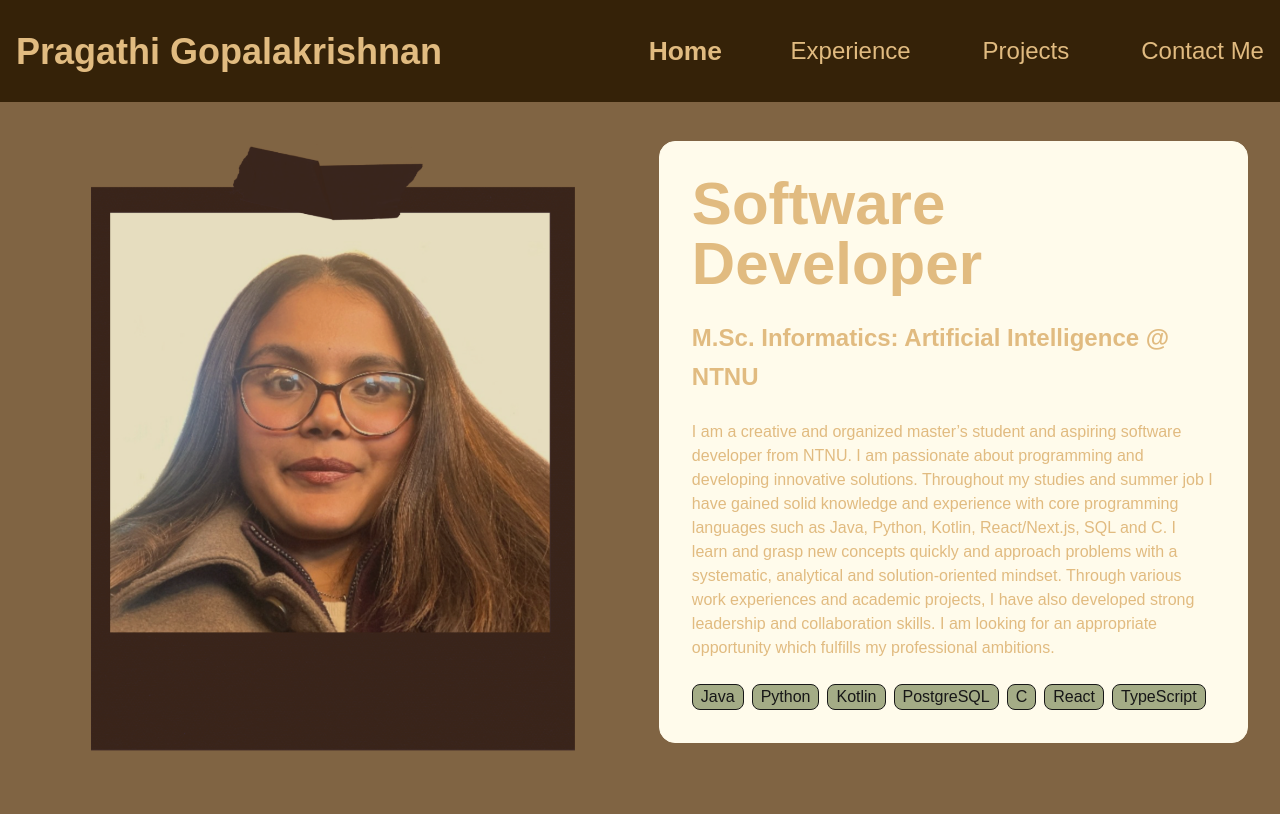
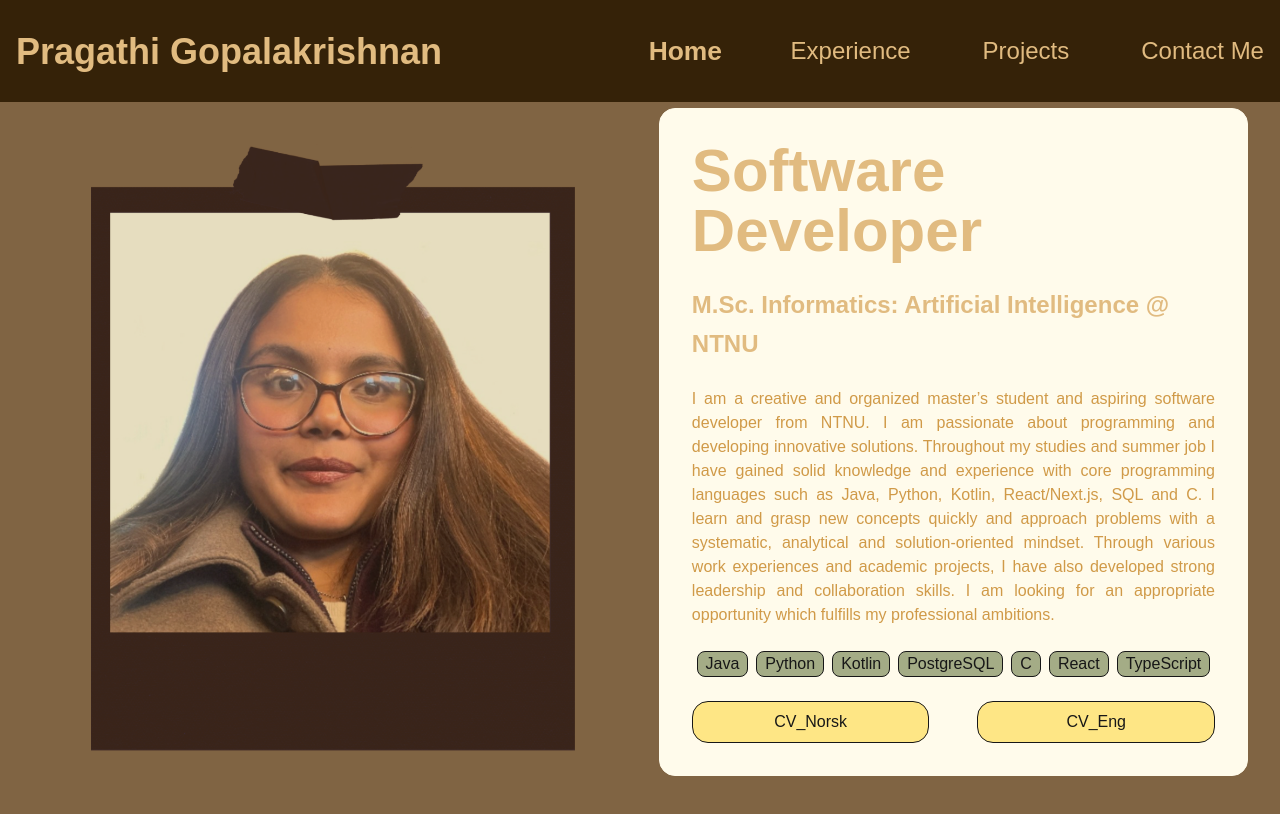
Before and after one commit to pragathiGopal25/portfolio, a Next.js app: page / in a window 1280 px wide. Shown: the top 814 px of the page. Built offline with nearby package versions, Linux system fonts and the light colour scheme.

Commit message:
added CV buttons

```diff
--- a/app/components/Timeline.tsx
+++ b/app/components/Timeline.tsx
@@ -31,7 +31,7 @@ function Timeline(
                             key={index}
                             date={experience.date}
                             dateClassName="!text-2xl !font-bold !text-white"
-                            contentStyle={{ background: "white", color:"black",}}
+                            contentStyle={{ background: "#FFFBEB", color:"black",}}
                             contentArrowStyle={{ borderRight: "7px solid white"}}
                             iconStyle={{ background: "#352208", color: '#3498db', border: '2px solid white', padding: "16px", marginRight:"4px"}}
                         >
--- a/app/page.tsx
+++ b/app/page.tsx
@@ -1,8 +1,19 @@
+"use client";
 import { HeroSection } from "./components/HeroSection";
 
 const techStack = ["Java", "Python", "Kotlin", "PostgreSQL", "C", "React", "TypeScript"]
 
 export default function Home() {
+
+  const downloadCV = (
+    filename: string
+  ) => {
+    const element = document.createElement("a");
+    element.href = filename;
+    document.body.appendChild(element);
+    element.click();
+    document.body.removeChild(element);
+  }
   return (
     <div className="min-h-screen">
       <div className="flex min-h-screen flex-col md:flex-row items-center justify-center gap-10 px-8 pb-30 md:gap-10">
@@ -19,7 +30,7 @@ export default function Home() {
           <p className="text-lg md:text-2xl font-bold text-[#e1bb80] leading-relaxed">
             M.Sc. Informatics: Artificial Intelligence @ NTNU
           </p>
-          <p className="text-[#e1bb80]">
+          <p className="text-[#d09a48] text-justify">
 
             I am a creative and organized master’s student and aspiring
             software developer from NTNU. I am passionate about programming
@@ -33,13 +44,16 @@ export default function Home() {
             I am looking for an appropriate opportunity which fulfills my
             professional ambitions.
           </p>
-          <div className="flex flex-wrap gap-2">
+          <div className="flex flex-wrap gap-2 items-center justify-center">
                 {techStack.map((tech) => (
                     <span className="border rounded-lg bg-[#A4AC86] pl-2 pr-2" key={tech}>{tech + ""}</span>
                 ))}
           </div>
+          <div className="flex gap-12 items-center justify-center">
+            <button className="border rounded-2xl bg-amber-200 w-full pl-12 pr-12 pt-2 pb-2" id="downloadNorsk" value="download" onClick={() => downloadCV("/Pragathi_Gopal_CV.pdf")}>CV_Norsk</button>
+            <button className="border rounded-2xl bg-amber-200 w-full pl-12 pr-12 pt-2 pb-2"id="downloadEngelsk" value="download" onClick={() => downloadCV("/Pragathi_Gopal_CV_eng.pdf")}>CV_Eng</button>
+          </div>
         </div>
-
       </div>
     </div>
   );
```
Also changed, not shown: 2 other files (tests, documents, lock files or other folders).
